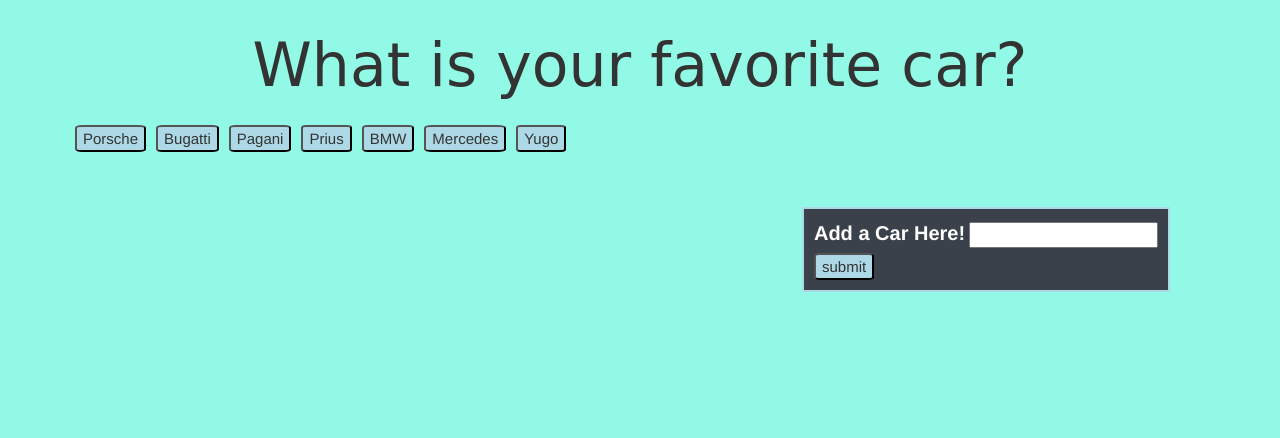
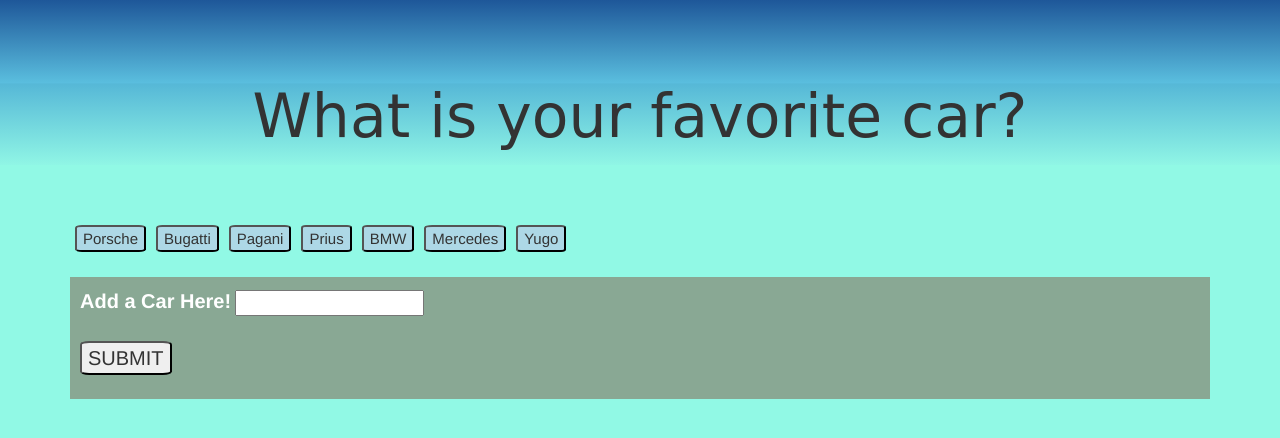
Before and after one commit to CynthiaNCCoding/AjaxGiphy, a plain HTML site: page index.html in a window 1280 px wide. Drawn offline with nearby package versions, Linux system fonts and the light colour scheme; a web font is replaced by a local one.

Commit message:
more css.  Still some javascript hangups

```diff
--- a/assets/style.css
+++ b/assets/style.css
@@ -10,13 +10,28 @@
     text-align: center;
     /* background-color: #91f9e5;
     /* background-color: #76f7bf; */
-    padding-top: 23px;
-    padding-bottom: 6px;
+    padding-top: 74px;
+    padding-bottom: 5px;
     /* border-bottom: #73bfb8 solid 5px;
     /* border-top: #dce0d9 solid 5px; */
     /*background-color: #f38196;*/
-  /*  background-color: #89a894
+    /*  background-color: #89a894
 */
+    /*background-color: #166ba1;*/
+    /*   background-color: /* Permalink - use to edit and share this gradient: http://colorzilla.com/gradient-editor/#1e5799+0,207cca+43,207cca+43,7db9e8+100 */
+    /*	background: #1e5799; /* Old browsers */
+    /*background: -webkit-linear-gradient(#1e5799 0%, #207cca 43%, #207cca 43%, #7db9e8 100%);
+background: -o-linear-gradient(#1e5799 0%, #207cca 43%, #207cca 43%, #7db9e8 100%);
+background: linear-gradient(#1e5799 0%, #207cca 43%, #207cca 43%, #7db9e8 100%); /* FF3.6-15 */ /* Chrome10-25,Safari5.1-6 */ /* W3C, IE10+, FF16+, Chrome26+, Opera12+, Safari7+ */
+    /*filter: progid:DXImageTransform.Microsoft.gradient( startColorstr='#1e5799', endColorstr='#7db9e8',GradientType=0 ); /* IE6-9 */
+    /* color: white; */
+    width: 100%;
+
+    /* Permalink - use to edit and share this gradient: http://colorzilla.com/gradient-editor/#1e5799+0,2989d8+50,207cca+51,7db9e8+100&1+0,0.05+100;Blue+Gloss+Default */
+    background: -moz-linear-gradient(top, rgba(30,87,153,1) 0%, rgba(41,137,216,0.53) 50%, rgba(32,124,202,0.52) 51%, rgba(125,185,232,0.05) 100%); /* FF3.6-15 */
+    background: -webkit-linear-gradient(top, rgba(30,87,153,1) 0%,rgba(41,137,216,0.53) 50%,rgba(32,124,202,0.52) 51%,rgba(125,185,232,0.05) 100%); /* Chrome10-25,Safari5.1-6 */
+    background: linear-gradient(to bottom, rgba(30,87,153,1) 0%,rgba(41,137,216,0.53) 50%,rgba(32,124,202,0.52) 51%,rgba(125,185,232,0.05) 100%); /* W3C, IE10+, FF16+, Chrome26+, Opera12+, Safari7+ */
+    filter: progid:DXImageTransform.Microsoft.gradient( startColorstr='#1e5799', endColorstr='#0d7db9e8',GradientType=0 ); /* IE6-9 */
 }
 
 
@@ -26,7 +41,7 @@
 }
 
 #button-div {
-	margin: 10px 0px 25px 0px;
+	margin: 60px 0px 25px 0px;
 }
 
 .car-btn {
@@ -39,18 +54,19 @@
 	margin: 5px 0px;
 }
 #add-car {
-	background-color: lightblue;
-
-	font-size: 15px;
+	/* background-color: lightblue; */
+	font-size: 20px;
 	border-radius: 10%;
-
+	/* padding-top: 40px; */
+	margin-top: 20px;
+	margin-bottom: -14px;
 }
 #car-form {
-	float: right;
-	margin: 30px 40px;
-	border: solid 2px lightblue;
+	/* float: right; */
+	/* margin: 30px 40px; */
+	/* border: solid 2px lightblue; */
 	padding: 10px;
-	background-color: #3A414B;
+	/* background-color: #3A414B; */
 }
 
 .bottom {
@@ -59,11 +75,13 @@
 
 #gif-div {
 	width: 60%;
-	float: left;
+	/* float: left; */
 	margin-left: 15px;
+	padding-top: 14px;
 }
 
 label {
 	font-size: 20px;
 	color: white;
+	font-weight: 100;
 }
--- a/index.html
+++ b/index.html
@@ -3,13 +3,13 @@
 	<meta charset="UTF-8">
 	<title>Giphy API</title>
 
+ <link rel="stylesheet" href="assets/style.css">
 
 <link href="https://fonts.googleapis.com/css?family=Oregano" rel="stylesheet">
 
 <!-- Latest compiled and minified CSS -->
 <link rel="stylesheet" href="https://maxcdn.bootstrapcdn.com/bootstrap/3.3.7/css/bootstrap.min.css" integrity="sha384-BVYiiSIFeK1dGmJRAkycuHAHRg32OmUcww7on3RYdg4Va+PmSTsz/K68vbdEjh4u" crossorigin="anonymous">
 
- <link rel="stylesheet" href="assets/style.css">
 
  <script src="http://code.jquery.com/jquery-2.1.3.min.js"></script>
 
@@ -18,19 +18,18 @@
 
 
 <body>
+	<div id="headerName">What is your favorite car?</div>
 	<div class="container">
-		<div id="headerName">What is your favorite car?</div>
+
 		<div id="button-div"></div>
 		<div class="bottom">
-				<div id="gif-div"></div>
-
 			<form id="car-form">
 				<label for="car-input">Add a Car Here!</label>
 				<input type="text" id="car-input"><br>
-					<input id="add-car" type="submit" value="submit">
+					<input id="add-car" type="submit" value="SUBMIT">
 			</form>
+			<div id="gif-div"></div>
 		</div> <!-- closes bottom-->
-		</div> <!--closes header-->
 	</div> <!--closes container-->
 
   	<script src="http://code.jquery.com/jquery-2.1.3.min.js"></script>
```
Lines whose indentation alone changed are shown as unchanged.
